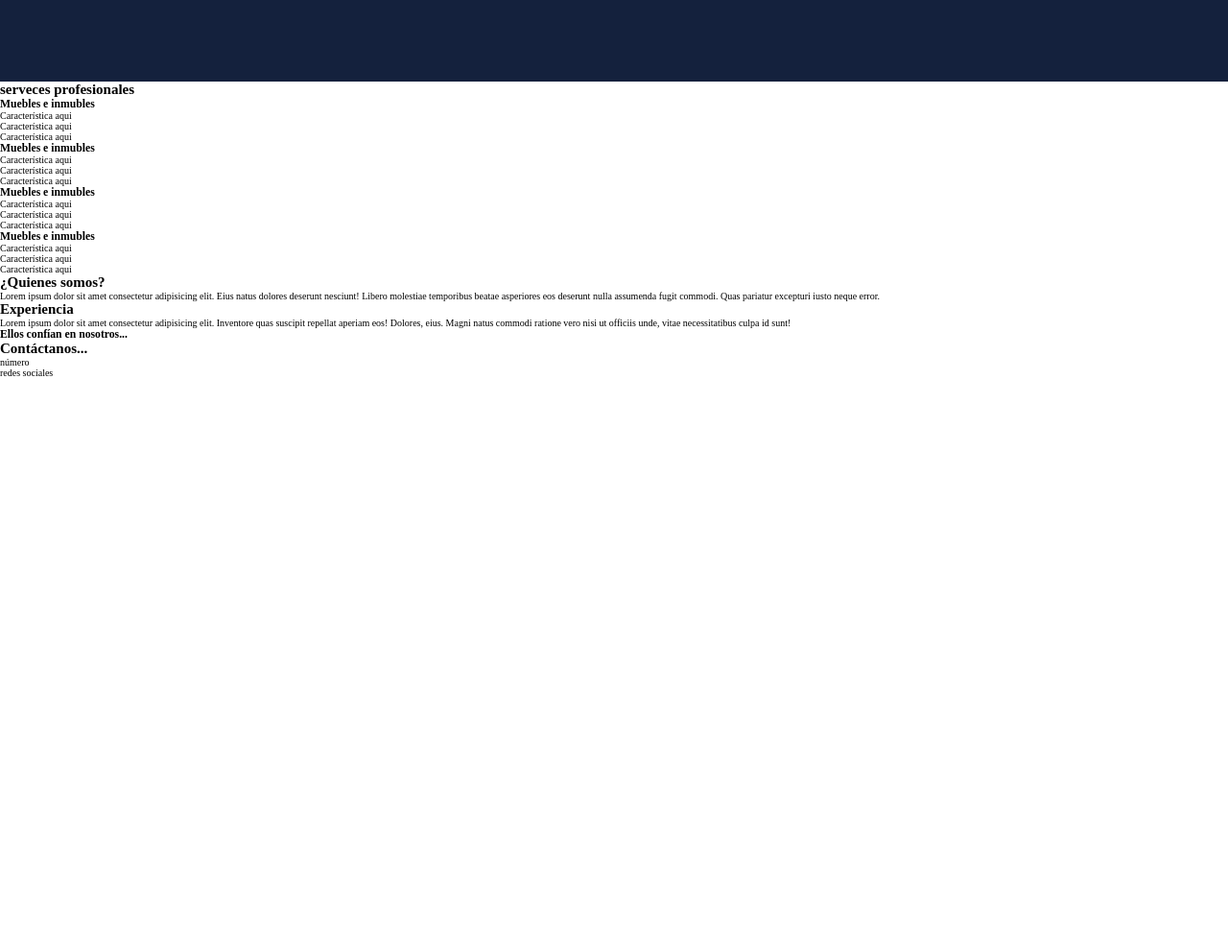
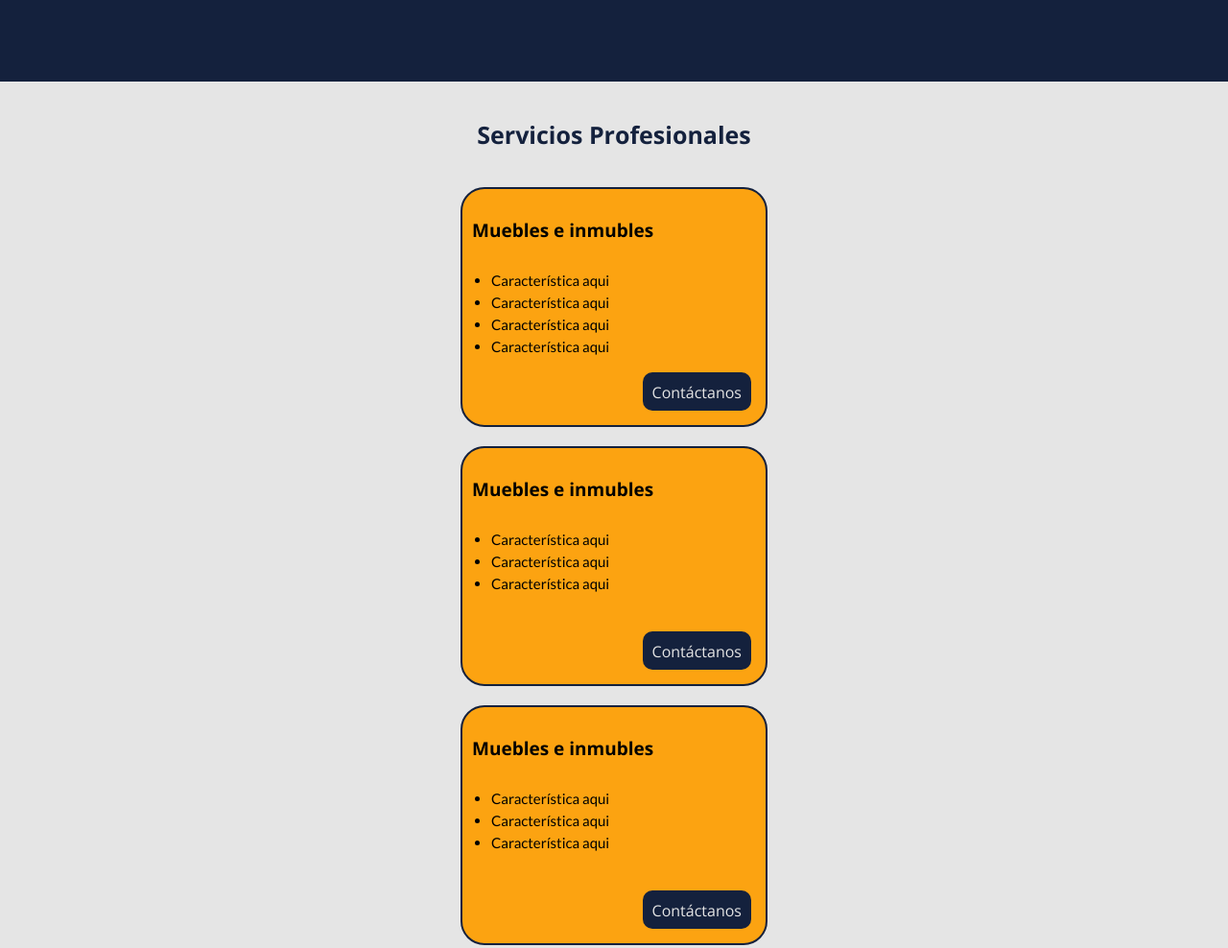
Before and after one commit to JulianCarvajal/corpoaval, a plain HTML site: page index.html in a window 1280 px wide. Shown: the part 295-1283 px from the top of the page at 96% size. Before the commit the page ends 800 px from the top, so only its background shows below. Drawn offline with nearby package versions, Linux system fonts and the light colour scheme.

Commit message:
Serveces style and contact button

```diff
--- a/index.html
+++ b/index.html
@@ -38,15 +38,20 @@
         </section>
 
         <!-- Servicios Profesionales -->
-        <section class="serveces" id="serveces">
-            <h2 class="categorie__title">serveces profesionales</h2>
+        <section class="servicios-profesionales" id="serveces">
+            <h2 class="categorie__title">Servicios Profesionales</h2>
+            <div class="grid-container">
                 <div class="serveces__item">
                     <h3 class="item__title">Muebles e inmubles</h3>
                     <ul class="item__list">
                         <li>Característica aqui</li>
                         <li>Característica aqui</li>
                         <li>Característica aqui</li>
+                        <li>Característica aqui</li>
                     </ul>
+                    <a href="#contact" class="contact__button">
+                        Contáctanos
+                    </a>
                 </div>
                 <div class="serveces__item">
                     <h3 class="item__title">Muebles e inmubles</h3>
@@ -55,6 +60,9 @@
                         <li>Característica aqui</li>
                         <li>Característica aqui</li>
                     </ul>
+                    <a href="#contact" class="contact__button">
+                        Contáctanos
+                    </a>
                 </div>
                 <div class="serveces__item">
                     <h3 class="item__title">Muebles e inmubles</h3>
@@ -63,6 +71,9 @@
                         <li>Característica aqui</li>
                         <li>Característica aqui</li>
                     </ul>
+                    <a href="#contact" class="contact__button">
+                        Contáctanos
+                    </a>
                 </div>
                 <div class="serveces__item">
                     <h3 class="item__title">Muebles e inmubles</h3>
@@ -71,6 +82,10 @@
                         <li>Característica aqui</li>
                         <li>Característica aqui</li>
                     </ul>
+                    <a href="#contact" class="contact__button">
+                        Contáctanos
+                    </a>
+                </div>
             </div>
         </section>
 
--- a/style.css
+++ b/style.css
@@ -104,3 +104,66 @@ html {
     font-family: var(--title-font);
     color: var(--orange);
 }
+
+/* Servicios profesionales */
+.servicios-profesionales {
+    width: 100%;
+    padding: 40px 40px;
+    background-color: var(--grey);
+}
+.categorie__title {
+    padding-bottom: 40px;
+    font-family: var(--title-font);
+    font-size: 2.5rem;
+    font-weight: 700;
+    text-align: center;
+    color: var(--blue);
+    line-height: 30px;
+}
+.grid-container {
+    display: grid;
+    grid-template-columns: minmax(220px, 320px);
+    grid-template-rows: repeat(4, 250px);
+    gap: 20px;
+    justify-content: center;
+}
+.serveces__item {
+    position: relative;
+    width: 100%;
+    padding: 30px 10px 0 10px;
+    background-color: var(--orange);
+    border: 2px solid var(--blue);
+    border-radius: 25px;
+}
+.item__title {
+    width: 100%;
+    margin-bottom: 30px;
+    font-family: var(--title-font);
+    font-size: 1.9rem;
+    color: var(--black);
+}
+.item__list {
+    padding-left: 20px;
+}
+.item__list li {
+    margin-bottom: 5px;
+    font-size: 1.5rem;
+    font-family: var(--body-font);
+}
+.contact__button {
+    position: absolute;
+    bottom: 15px;
+    right: 15px;
+    height: 40px;
+    padding: 10px;
+    font-family: var(--title-font);
+    font-size: 1.6rem;
+    color: var(--grey);
+    background-color: var(--blue);
+    border-radius: 10px;
+    text-decoration: none;
+}
+.contact__button:hover {
+    bottom: 20px;
+    text-decoration: underline;
+}
```
Lines whose indentation alone changed are shown as unchanged.
